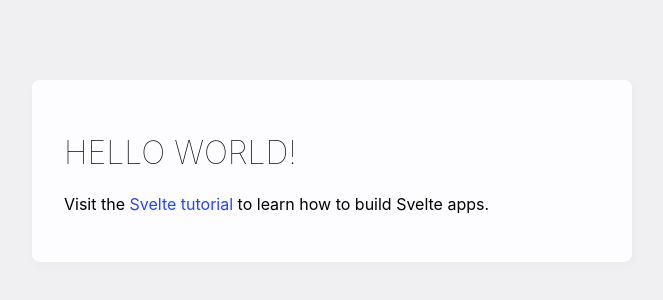
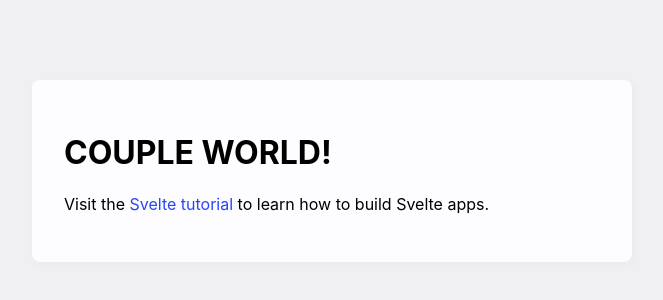
Before and after one commit to susahcebok/couple-twibbon, a Svelte app: page / in a window 1280 px wide. Shown: the top 300 px of the page, without its empty margins (308-971 px from the left). Built offline with nearby package versions, Linux system fonts and the light colour scheme.

Commit message:
Update App.svelte

```diff
--- a/src/App.svelte
+++ b/src/App.svelte
@@ -3,7 +3,7 @@
 </script>
 
 <main>
-	<h1>Hello {name}!</h1>
+	<h1>Couple {name}!</h1>
 	<p>Visit the <a href="https://svelte.dev/tutorial">Svelte tutorial</a> to learn how to build Svelte apps.</p>
 </main>
 
@@ -19,7 +19,6 @@
 
 	h1 {
 		text-transform: uppercase;
-		font-weight: 100;
 	}
 
 	@media (max-width: 700px) {
```
